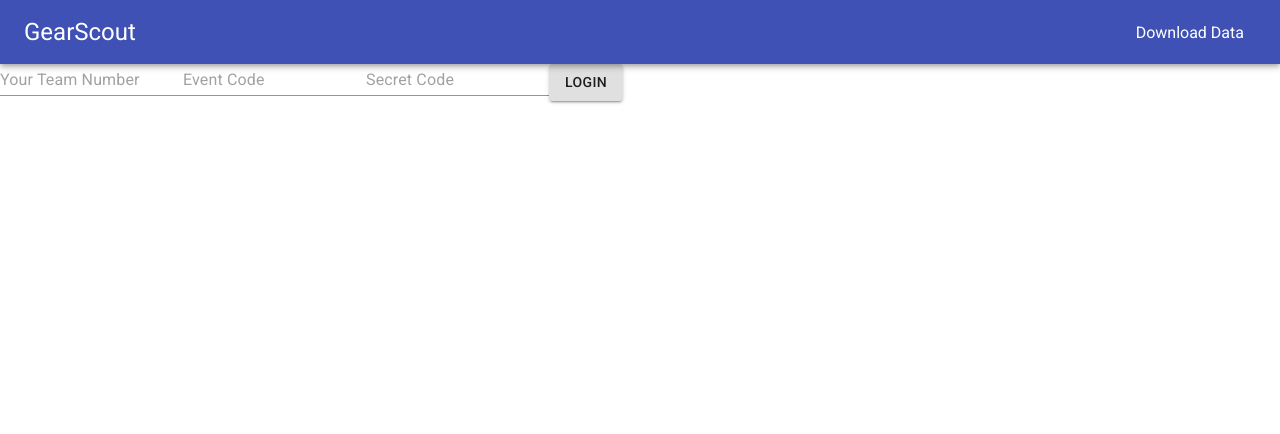
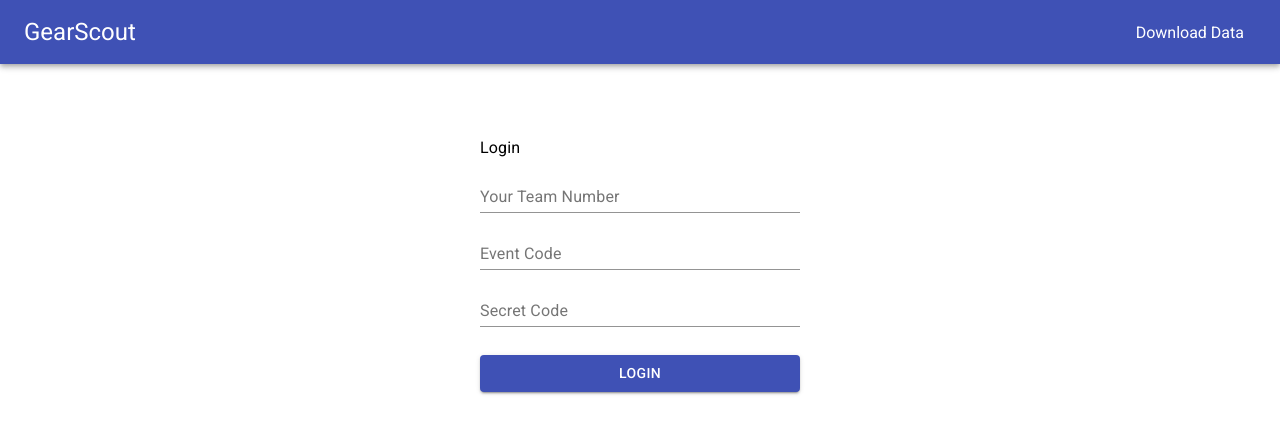
Before and after one commit to Team2338/ScoutingServer, a React (Create React App) app in the folder frontend/: page / in a window 1280 px wide. Shown: the top 434 px of the page. Built offline with nearby package versions, Linux system fonts and the light colour scheme.

Commit message:
Added login page

```diff
--- a/frontend/src/components/login-page/LoginPage.scss
+++ b/frontend/src/components/login-page/LoginPage.scss
@@ -0,0 +1,18 @@
+
+.login-page {
+	display: flex;
+	height: 50vh;
+	flex-direction: column;
+	justify-content: center;
+	align-items: center;
+
+	&-form {
+		display: flex;
+		flex-direction: column;
+		min-width: 20rem;
+
+		&-submit {
+			margin-top: 24px !important;
+		}
+	}
+}
--- a/frontend/src/components/login-page/LoginPage.tsx
+++ b/frontend/src/components/login-page/LoginPage.tsx
@@ -1,8 +1,7 @@
 import './LoginPage.scss';
-import { Button, TextField } from '@material-ui/core';
+import { Button, TextField, Typography } from '@material-ui/core';
 import React from 'react';
 import { connect } from 'react-redux';
-import { AppState } from '../../models/states.model';
 import { login } from '../../state/Actions';
 
 
@@ -22,13 +21,15 @@ class ConnectedLoginPage extends React.Component<any, any> {
 		};
 	}
 
-	onChange = (event) => {
+	handleChange = (event) => {
 		this.setState({
 			[event.target.name]: event.target.value
 		});
 	}
 
-	login = () => {
+	handleSubmit = (event) => {
+		event.preventDefault();
+
 		this.props.login(
 			this.state.teamNumber,
 			this.state.eventCode,
@@ -39,30 +40,42 @@ class ConnectedLoginPage extends React.Component<any, any> {
 	render() {
 		return (
 			<div className="login-page">
+				<form className="login-page-form" onSubmit={this.handleSubmit}>
+					<Typography>Login</Typography>
 					<TextField
+						label="Your Team Number"
 						name="teamNumber"
-					placeholder="Your Team Number"
+						type="text"
+						margin="dense"
 						value={this.state.teamNumber}
-					onChange={this.onChange}
+						onChange={this.handleChange}
 					/>
 					<TextField
+						label="Event Code"
 						name="eventCode"
-					placeholder="Event Code"
+						type="text"
+						margin="dense"
 						value={this.state.eventCode}
-					onChange={this.onChange}
+						onChange={this.handleChange}
 					/>
 					<TextField
+						label="Secret Code"
 						name="secretCode"
-					placeholder="Secret Code"
+						type="text"
+						margin="dense"
 						value={this.state.secretCode}
-					onChange={this.onChange}
+						onChange={this.handleChange}
 					/>
 					<Button
+						className="login-page-form-submit"
 						variant="contained"
-					onClick={this.login}
+						color="primary"
+						type="submit"
+						onClick={this.handleSubmit}
 					>
 						Login
 					</Button>
+				</form>
 			</div>
 		);
 	}
--- a/frontend/src/service/TranslateService.ts
+++ b/frontend/src/service/TranslateService.ts
@@ -21,7 +21,8 @@ const languages = {
 	english: {
 		'HELLO_WORLD': 'Hello world',
 		'MATCH': 'Match',
-		'TEAM': 'Team'
+		'TEAM': 'Team',
+		'DOWNLOAD_DATA': 'Download Data'
 	}
 }
 
```
Lines whose indentation alone changed are shown as unchanged.
